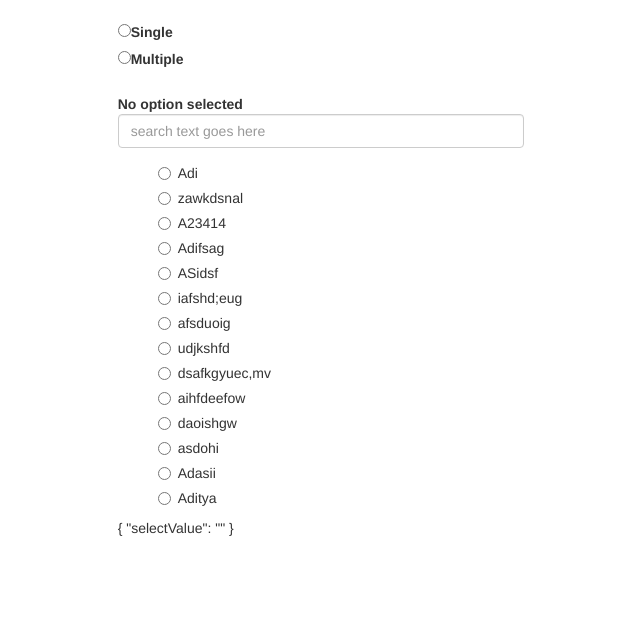
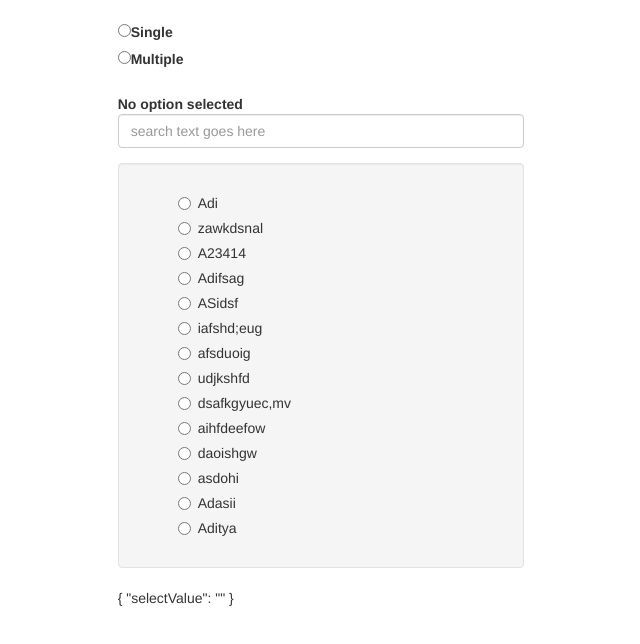
Before and after one commit to Asjamuar/Custom-select, an Angular app: page / in a window 1280 px wide. Shown: the top 644 px of the page, without its empty margins (319-959 px from the left). Built offline with nearby package versions, Linux system fonts and the light colour scheme.

Commit message:
Working with Basic CSS 2

```diff
--- a/src/app/custom-select/custom-select.component.html
+++ b/src/app/custom-select/custom-select.component.html
@@ -1,8 +1,9 @@
 <div><b>{{message}}</b></div>
+<div>
   <div class="form-group">
     <input style="width: 100%" [(ngModel)]="searchText" class="form-control" placeholder="search text goes here">
   </div>
-<form [formGroup]="selectForm">
+  <form [formGroup]="selectForm" class="well">
     <div class="formGroup" *ngIf="multi">
       <ul>
         <div formArrayName="objects" class="option-box" *ngFor="let object of objectsArray.controls; let i = index;">
@@ -29,10 +30,11 @@
     <div class="formGroup" *ngIf="!multi">
       <ul>
         <div class="radio-group">
-        <div class="radio" *ngFor="let in of input" (change)="onUpdate(in)">
+          <div class="radio" *ngFor="let in of input | searchFilter : searchText" (change)="onUpdate(in)">
             <li><label><input type="radio" name="user" value="{{in.value}}">{{in.name}}</label></li>
           </div>
         </div>
       </ul>
     </div>
   </form>
+</div>
--- a/src/app/custom-select/custom-select.component.ts
+++ b/src/app/custom-select/custom-select.component.ts
@@ -23,6 +23,8 @@ export class CustomSelectComponent implements OnInit, OnChanges, ControlValueAcc
   private objects: InputValue[] = [];
 
   selectForm: FormGroup;
+
+  focus: boolean;
 
   // For Control Value Accessor
   private onTouch: Function;
@@ -72,7 +74,9 @@ export class CustomSelectComponent implements OnInit, OnChanges, ControlValueAcc
     });
   }
 
-  ngOnInit() {}
+  ngOnInit() {
+    this.focus = false;
+  }
 
   get objectsArray() {
     return <FormArray>this.selectForm.controls['objects'];
@@ -112,4 +116,12 @@ export class CustomSelectComponent implements OnInit, OnChanges, ControlValueAcc
       return this.result.length + ' options selected';
     }
   }
+
+  onFocusToggle() {
+    this.focus = true;
+  }
+
+  onFocusOutToggle() {
+    this.focus = false;
+  }
 }
```
Lines whose indentation alone changed are shown as unchanged.
